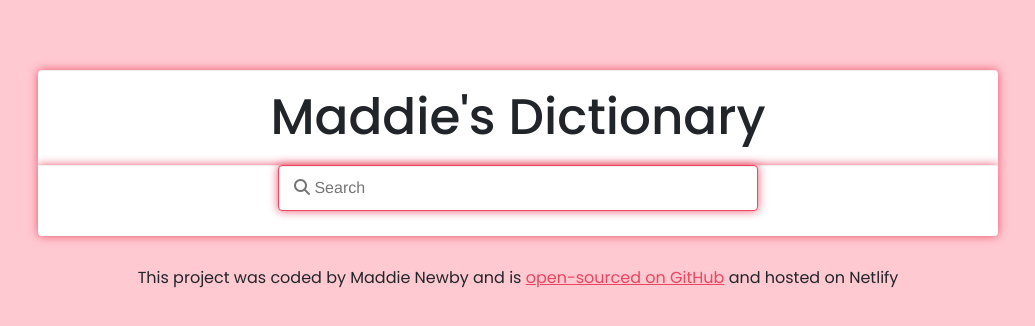
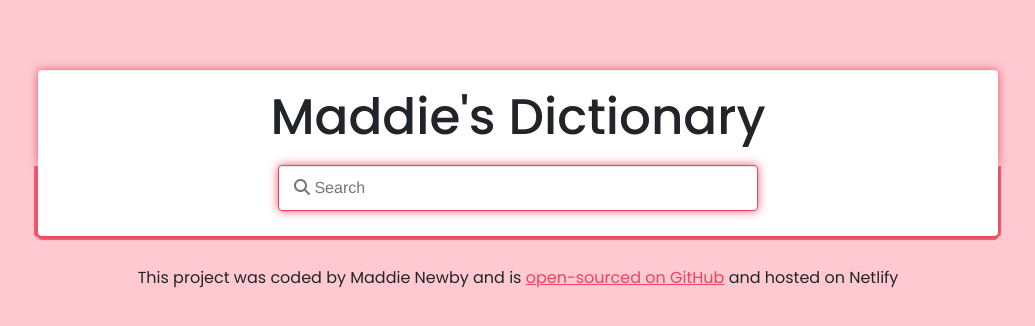
Before and after one commit to maddie-newby/dictionary-app, a React (Create React App) app: page / in a window 1280 px wide. Shown: the top 326 px of the page, without its empty margins (122-1157 px from the left). Built offline with nearby package versions, Linux system fonts and the light colour scheme; a web font is replaced by a local one.

Commit message:
Change box shadow

```diff
--- a/src/Dictionary.css
+++ b/src/Dictionary.css
@@ -27,8 +27,8 @@ form {
   border-radius: 0 0 5px 5px;
   margin-bottom: 20px;
   border-radius: 0 0 4px 4px;
-  box-shadow: 0 1px 1px rgba(0, 0, 0, 0.075) inset,
-    0 0 10px rgba(235, 69, 95, 0.9);
+  box-shadow: -4px 1px 1px rgba(235, 69, 95, 0.9),
+    0px 4px 1px rgba(235, 69, 95, 0.9), 3px 1px 1px rgba(235, 69, 95, 0.9);
 }
 
 input {
```
